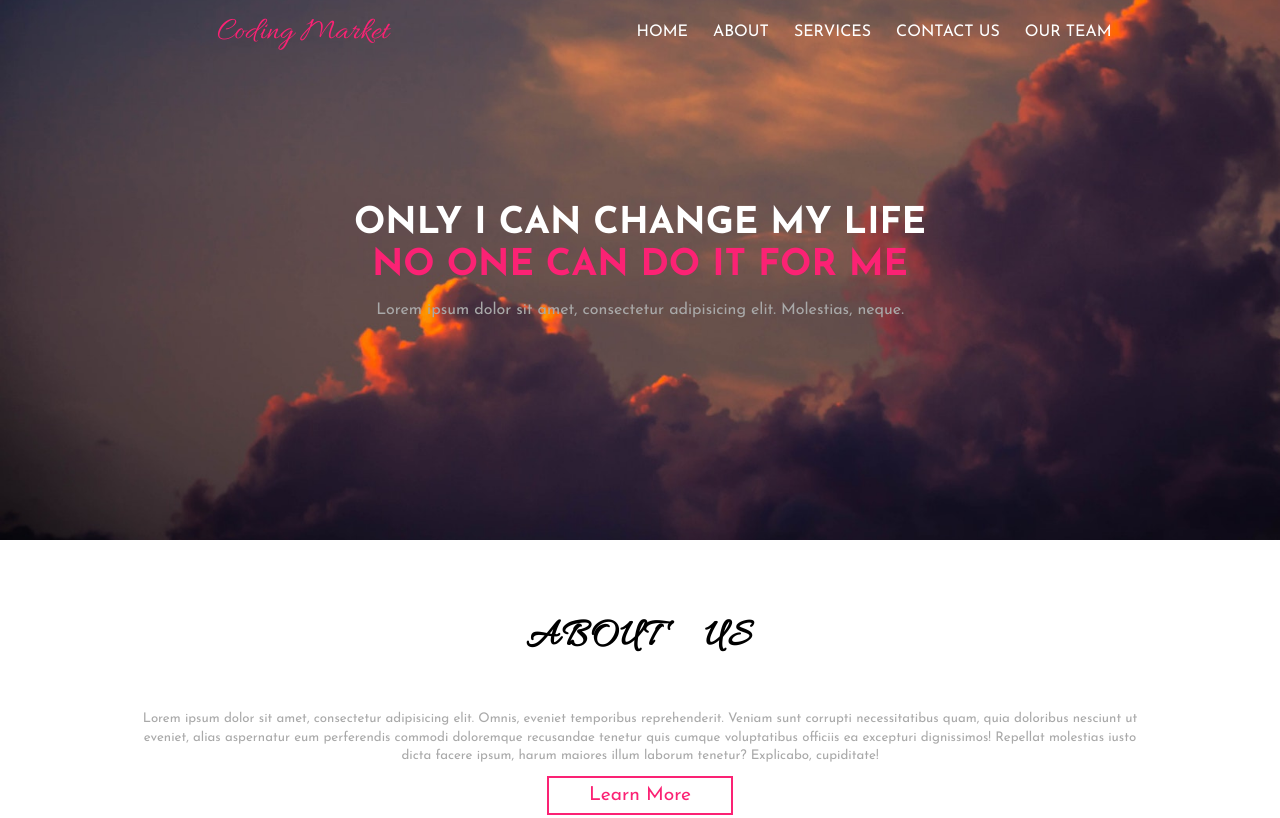
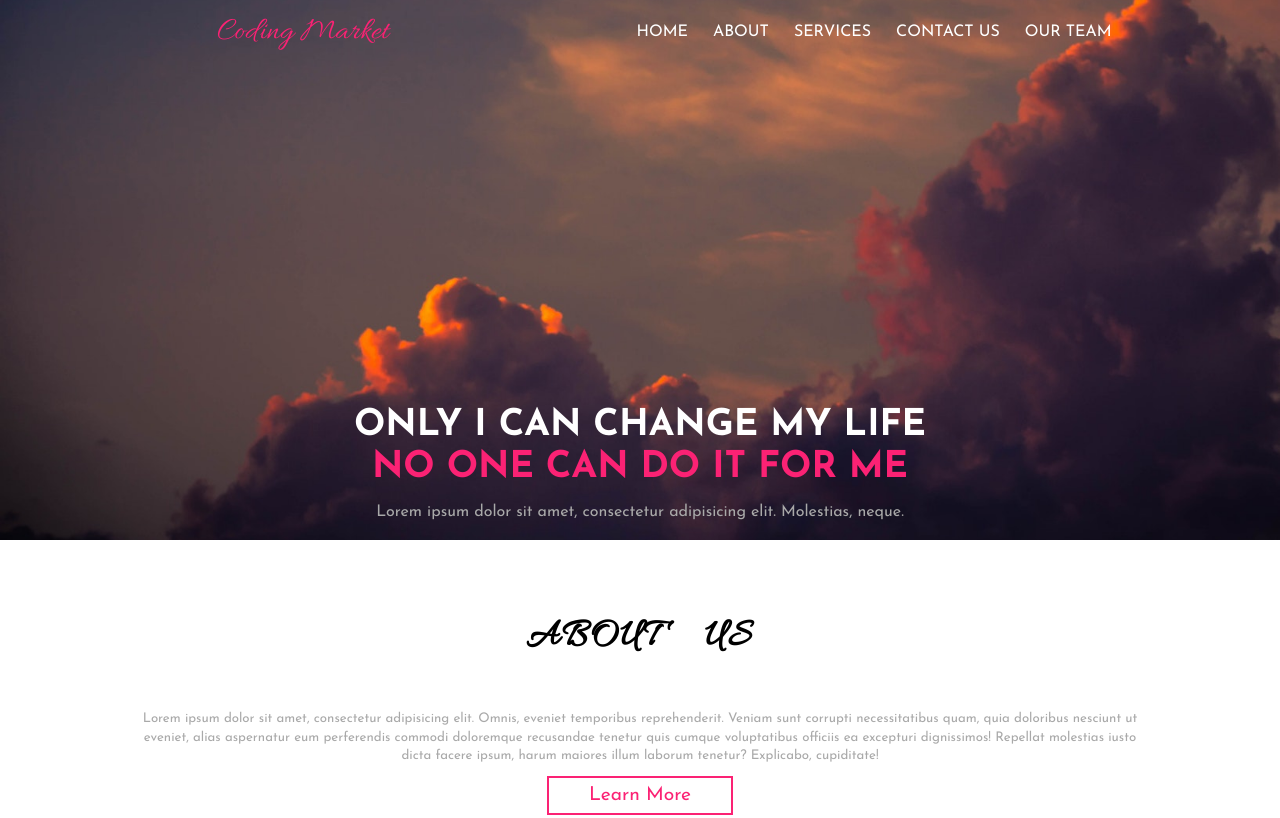
Before and after one commit to mahmoud-aldeyasti/responsive, a plain HTML site: page index.html in a window 1280 px wide. Shown: the top 818 px of the page. Drawn offline with Linux system fonts and the light colour scheme.

Commit message:
Add files via upload

```diff
--- a/style.css
+++ b/style.css
@@ -102,7 +102,7 @@ nav{
 .contain{
     text-align: center;
     width:100%;
-    min-height:40vh;
+    min-height:40%;
 
 
 
```
